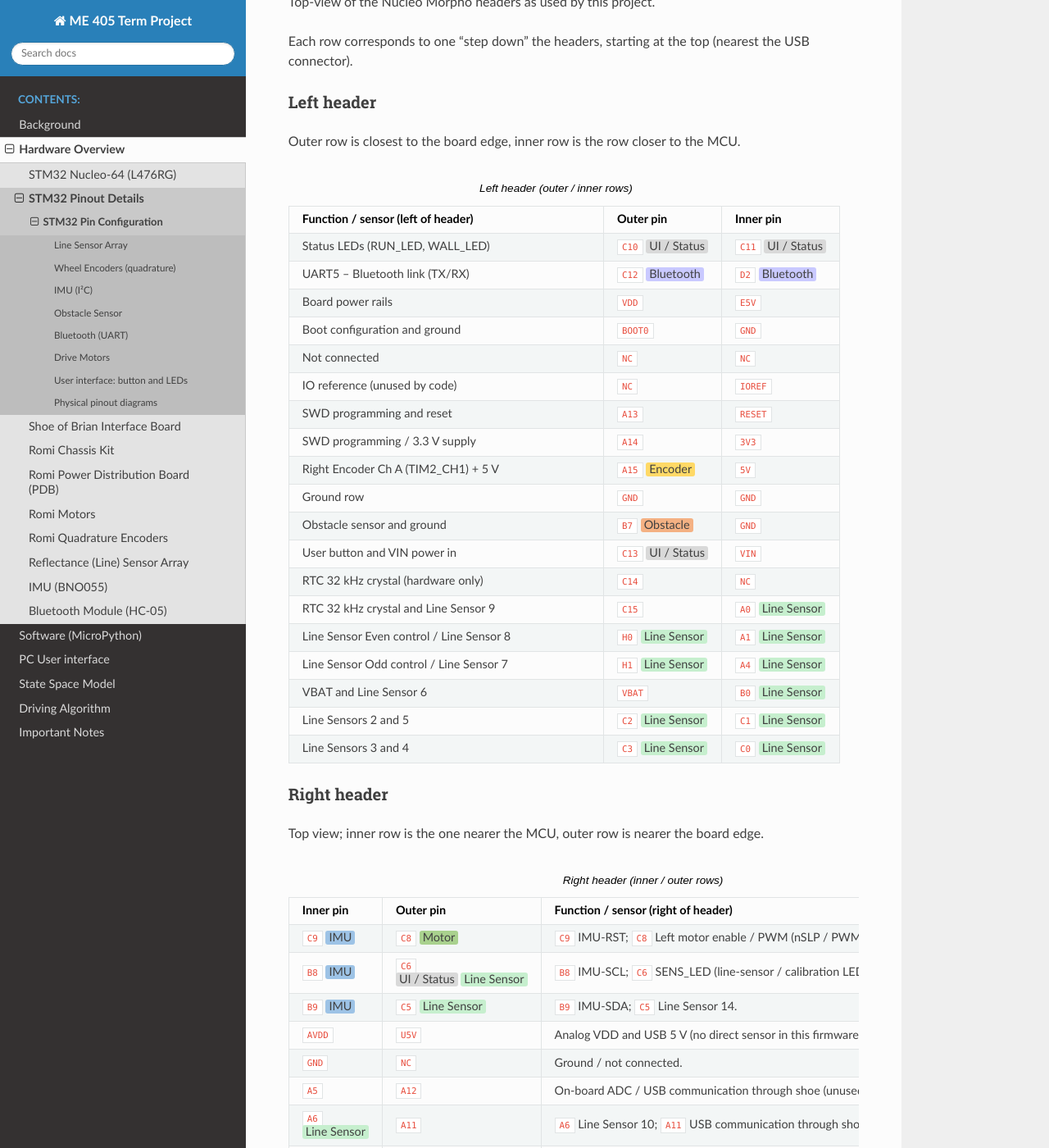
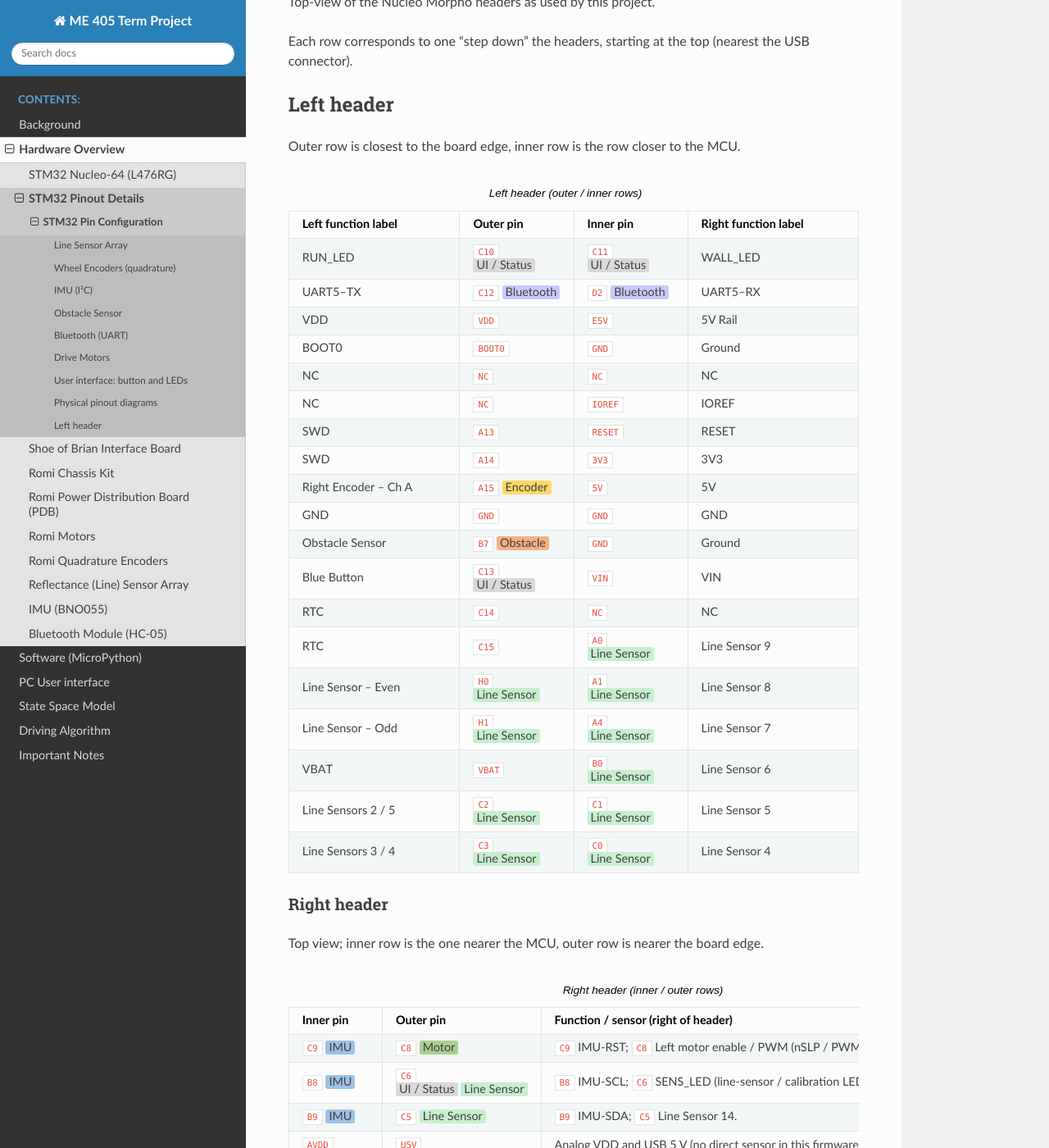
Before and after one commit to andrewthegr8/Term-Project-ME-405, a Sphinx documentation site: the page built from docs/source/stm32-pins.rst, in a window 1280 px wide and 1400 px high, scrolled down 3142 px. Shown: the whole window at 82% size. Built offline with Sphinx 7.4.7 and the Read the Docs theme 3.1.0, drawn with Linux system fonts in a browser that asks for light colours.

Commit message:
Refactor STM32 pin documentation for clarity; update function labels and improve formatting in left header section

```diff
--- a/docs/source/stm32-pins.rst
+++ b/docs/source/stm32-pins.rst
@@ -290,94 +290,113 @@ Each row corresponds to one “step down” the headers, starting at the
 top (nearest the USB connector).
 
 Left header
-^^^^^^^^^^^
+-----------
 
-Outer row is closest to the board edge, inner row is the row closer
-to the MCU.
+Outer row is closest to the board edge, inner row is the row closer to the MCU.
 
 .. list-table:: Left header (outer / inner rows)
    :header-rows: 1
-   :widths: 40 15 15
+   :widths: 18 12 12 18
 
-   * - Function / sensor (left of header)
+   * - Left function label
      - Outer pin
      - Inner pin
+     - Right function label
 
-   * - Status LEDs (RUN_LED, WALL_LED)
+   * - RUN_LED
      - ``C10`` |UI|
      - ``C11`` |UI|
+     - WALL_LED
 
-   * - UART5 – Bluetooth link (TX/RX)
+   * - UART5–TX
      - ``C12`` |BT|
      - ``D2`` |BT|
+     - UART5–RX
 
-   * - Board power rails
+   * - VDD
      - ``VDD``
      - ``E5V``
+     - 5V Rail
 
-   * - Boot configuration and ground
+   * - BOOT0
      - ``BOOT0``
      - ``GND``
+     - Ground
 
-   * - Not connected
+   * - NC
      - ``NC``
      - ``NC``
+     - NC
 
-   * - IO reference (unused by code)
+   * - NC
      - ``NC``
      - ``IOREF``
+     - IOREF
 
-   * - SWD programming and reset
+   * - SWD
      - ``A13``
      - ``RESET``
+     - RESET
 
-   * - SWD programming / 3.3 V supply
+   * - SWD
      - ``A14``
      - ``3V3``
+     - 3V3
 
-   * - Right Encoder Ch A (TIM2_CH1) + 5 V
+   * - Right Encoder – Ch A
      - ``A15`` |ENC|
      - ``5V``
+     - 5V
 
-   * - Ground row
+   * - GND
      - ``GND``
      - ``GND``
+     - GND
 
-   * - Obstacle sensor and ground
+   * - Obstacle Sensor
      - ``B7`` |OBS|
      - ``GND``
+     - Ground
 
-   * - User button and VIN power in
+   * - Blue Button
      - ``C13`` |UI|
      - ``VIN``
+     - VIN
 
-   * - RTC 32 kHz crystal (hardware only)
+   * - RTC
      - ``C14``
      - ``NC``
+     - NC
 
-   * - RTC 32 kHz crystal and Line Sensor 9
+   * - RTC
      - ``C15``
      - ``A0`` |LINE|
+     - Line Sensor 9
 
-   * - Line Sensor Even control / Line Sensor 8
+   * - Line Sensor – Even
      - ``H0`` |LINE|
      - ``A1`` |LINE|
+     - Line Sensor 8
 
-   * - Line Sensor Odd control / Line Sensor 7
+   * - Line Sensor – Odd
      - ``H1`` |LINE|
      - ``A4`` |LINE|
+     - Line Sensor 7
 
-   * - VBAT and Line Sensor 6
+   * - VBAT
      - ``VBAT``
      - ``B0`` |LINE|
+     - Line Sensor 6
 
-   * - Line Sensors 2 and 5
+   * - Line Sensors 2 / 5
      - ``C2`` |LINE|
      - ``C1`` |LINE|
+     - Line Sensor 5
 
-   * - Line Sensors 3 and 4
+   * - Line Sensors 3 / 4
      - ``C3`` |LINE|
      - ``C0`` |LINE|
+     - Line Sensor 4
 
 
 Right header
```
